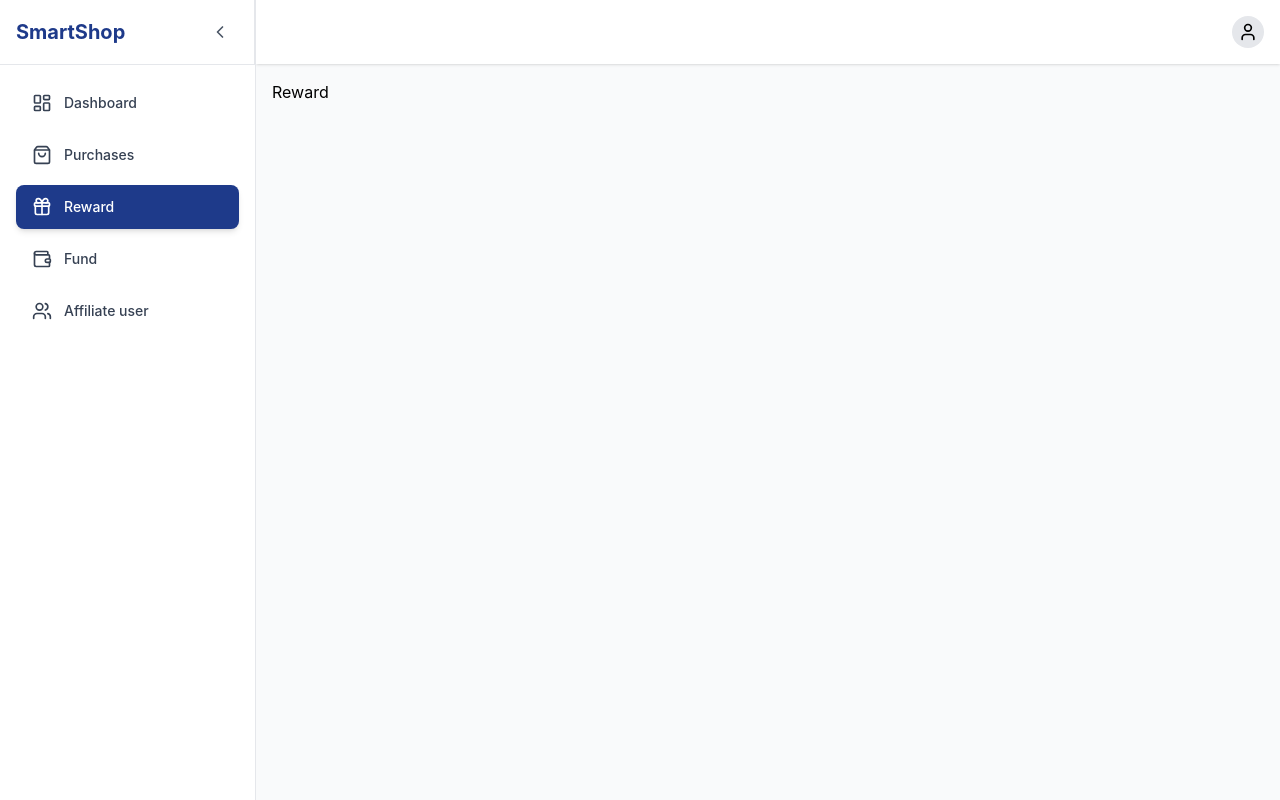
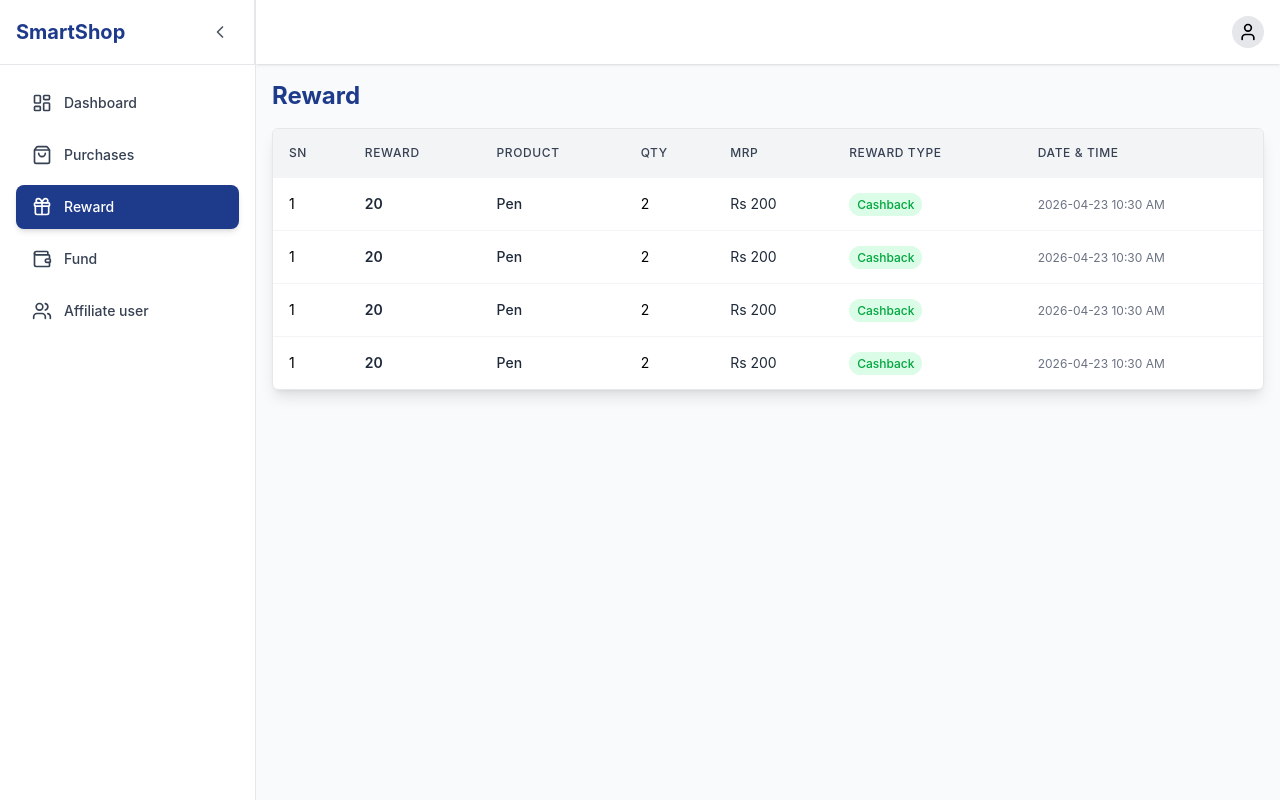
Before and after one commit to yuvraj-sapkota/smartshop, a React app in the folder frontend/: page /user/reward in a window 1280 px wide. Built offline with nearby package versions, Linux system fonts and the light colour scheme; the HTML template or start-up script is replaced by a standard one.

Commit message:
worked on dashboard purchases reward affiliate user

```diff
--- /dev/null
+++ b/frontend/src/components/DataTable.jsx
@@ -0,0 +1,60 @@
+import { MoveRight } from "lucide-react";
+import React from "react";
+
+const DataTable = ({ columns, data }) => {
+  return (
+    <>
+      <div>
+        {/* Scroll wrapper for mobile */}
+        <div className="overflow-x-auto rounded-md shadow-lg border border-gray-200 bg-white">
+          <table className="min-w-[700px] w-full text-sm">
+            {/* HEADER */}
+            <thead className="bg-gray-100 text-gray-700 uppercase text-xs tracking-wider">
+              <tr>
+                {columns.map((col) => (
+                  <th key={col.header} className="p-4 text-left font-medium">
+                    {col.header}
+                  </th>
+                ))}
+              </tr>
+            </thead>
+
+            {/* BODY */}
+            <tbody>
+              {data.length == 0 ? (
+                <tr>
+                  <td
+                    colSpan={columns.length}
+                    className="text-center p-6 text-gray-400"
+                  >
+                    No data available
+                  </td>
+                </tr>
+              ) : (
+                data.map((row) => (
+                  <tr
+                    key={row._id}
+                    className="border-t border-gray-100 hover:bg-gray-50 transition"
+                  >
+                    {columns.map((col) => (
+                      <td key={col.header} className="p-4">
+                        {col.cell ? col.cell(row) : row[col.accessorKey]}
+                      </td>
+                    ))}
+                  </tr>
+                ))
+              )}
+            </tbody>
+          </table>
+        </div>
+
+        {/* MOBILE TIP */}
+        <p className="text-xs text-gray-400 mt-2 md:hidden flex items-center   gap-2">
+          <MoveRight size={14} /> Swipe left/right to view full table
+        </p>
+      </div>
+    </>
+  );
+};
+
+export default DataTable;
--- /dev/null
+++ b/frontend/src/components/StatCard.jsx
@@ -0,0 +1,26 @@
+const StatCard = ({ item }) => {
+  const Icon = item.icon;
+
+  return (
+    <div className="bg-white rounded-2xl shadow-sm p-4 sm:p-5 border border-gray-100 hover:shadow-md transition relative">
+      {/* Icon */}
+      <div
+        className={`absolute top-3 right-3 sm:top-4 sm:right-4 ${item.bg} p-2 rounded-lg`}
+      >
+        <Icon className={`w-4 h-4 sm:w-5 sm:h-5 ${item.text}`} />
+      </div>
+
+      {/* Content */}
+      <div className="flex flex-col gap-4 pr-10">
+        <p className="text-gray-500 text-xs sm:text-sm truncate">
+          {item.label}
+        </p>
+        <h2 className="text-lg sm:text-2xl font-semibold text-gray-800">
+          {item.value}
+        </h2>
+      </div>
+    </div>
+  );
+};
+
+export default StatCard;
--- a/frontend/src/features/userPage/affiliatedUser/AffiliatedUser.jsx
+++ b/frontend/src/features/userPage/affiliatedUser/AffiliatedUser.jsx
@@ -1,9 +1,63 @@
-import React from 'react'
+import React from "react";
+import DataTable from "../../../components/DataTable";
 
 const AffiliatedUser = () => {
+  const data = [
+    {
+      sn: 1,
+      storeName: "ABC Store",
+      totalSales: 5000,
+      datetime: "2026-04-23 10:30 AM",
+    },
+    {
+      sn: 2,
+      storeName: "XYZ Shop",
+      totalSales: 12000,
+      datetime: "2026-04-23 12:15 PM",
+    },
+  ];
+
+  const columns = [
+    {
+      header: "SN",
+      accessorKey: "sn",
+    },
+
+    {
+      header: "Store Name",
+      accessorKey: "storeName",
+      cell: (row) => (
+        <span className="font-medium text-gray-800">{row.storeName}</span>
+      ),
+    },
+
+    {
+      header: "Total Sales or Purchased",
+      accessorKey: "totalSales",
+      cell: (row) => (
+        <span className="text-gray-800 font-semibold">Rs {row.totalSales}</span>
+      ),
+    },
+
+    {
+      header: "Date & Time",
+      accessorKey: "datetime",
+      cell: (row) => (
+        <span className="text-gray-500 text-xs whitespace-nowrap">
+          {row.datetime}
+        </span>
+      ),
+    },
+  ];
+
   return (
-    <div>AffiliatedUser</div>
-  )
-}
+    <>
+      <h1 className="font-bold text-xl md:text-2xl text-primary mb-4">
+        Affiliated User
+      </h1>
+      <DataTable columns={columns} data={data} />
+    </>
+  );
+};
 
-export default AffiliatedUser
+export default AffiliatedUser;
--- a/frontend/src/features/userPage/dashboard/Dashboard.jsx
+++ b/frontend/src/features/userPage/dashboard/Dashboard.jsx
@@ -1,9 +1,80 @@
-import React from 'react'
+import StatCard from "../../../components/statCard";
+import {
+  Wallet,
+  Clock,
+  TrendingUp,
+  ShoppingCart,
+  Gift,
+  Users,
+} from "lucide-react";
 
 const Dashboard = () => {
+  const stats = [
+    {
+      _id: 1,
+      label: "Available Balance",
+      value: 100,
+      icon: Wallet,
+      bg: "bg-emerald-100",
+      text: "text-emerald-600",
+    },
+    {
+      _id: 2,
+      label: "Pending Withdraw",
+      value: 200,
+      icon: Clock,
+      bg: "bg-yellow-100",
+      text: "text-yellow-600",
+    },
+    {
+      _id: 3,
+      label: "Total Earned",
+      value: 300,
+      icon: TrendingUp,
+      bg: "bg-blue-100",
+      text: "text-blue-600",
+    },
+    {
+      _id: 4,
+      label: "Total Purchase",
+      value: 3000,
+      icon: ShoppingCart,
+      bg: "bg-purple-100",
+      text: "text-purple-600",
+    },
+    {
+      _id: 5,
+      label: "Total Cashback",
+      value: 200,
+      icon: Gift,
+      bg: "bg-pink-100",
+      text: "text-pink-600",
+    },
+    {
+      _id: 6,
+      label: "Affiliate Rewards",
+      value: 100,
+      icon: Gift,
+      bg: "bg-indigo-100",
+      text: "text-indigo-600",
+    },
+    {
+      _id: 7,
+      label: "Affiliate Users",
+      value: 10,
+      icon: Users,
+      bg: "bg-orange-100",
+      text: "text-orange-600",
+    },
+  ];
+
   return (
-    <div>Dashboard</div>
-  )
-}
+    <div className="grid grid-cols-2 sm:grid-cols-3  lg:grid-cols-4 gap-4">
+      {stats.map((item, index) => (
+        <StatCard key={item._id} item={item} />
+      ))}
+    </div>
+  );
+};
 
-export default Dashboard
+export default Dashboard;
--- a/frontend/src/features/userPage/purchases/Purchases.jsx
+++ b/frontend/src/features/userPage/purchases/Purchases.jsx
@@ -1,9 +1,74 @@
-import React from 'react'
+import { MoveRight } from "lucide-react";
+import DataTable from "../../../components/DataTable";
 
-const Purchases = () => {
+export default function TransactionTable() {
+  const data = [
+    {
+      _id:101,
+      sn: 1,
+      product: "Product A",
+      quantity: 2,
+      totalMrp: 500,
+      cashback: 50,
+      seller: "ABC Store",
+      datetime: "2026-04-23 10:30 AM",
+    },
+    {
+      _id:102,
+      sn: 2,
+      product: "Product B",
+      quantity: 1,
+      totalMrp: 1000,
+      cashback: 100,
+      seller: "XYZ Shop",
+      datetime: "2026-04-23 12:15 PM",
+    },
+  ];
+
+  const columns = [
+    { header: "SN", accessorKey: "sn" },
+
+    {
+      header: "Product",
+      accessorKey: "product",
+      cell: (row) => (
+        <div className="font-medium text-gray-800">{row.product}</div>
+      ),
+    },
+
+    { header: "Qty", accessorKey: "quantity" },
+
+    {
+      header: "MRP",
+      accessorKey: "totalMrp",
+      cell: (row) => <span>Rs {row.totalMrp}</span>,
+    },
+
+    {
+      header: "Cashback",
+      accessorKey: "cashback",
+      cell: (row) => (
+        <span className="text-green-600 font-semibold">+Rs {row.cashback}</span>
+      ),
+    },
+
+    { header: "Seller", accessorKey: "seller" },
+
+    {
+      header: "Date & Time",
+      accessorKey: "datetime",
+      cell: (row) => (
+        <span className="text-gray-500 text-xs whitespace-nowrap">
+          {row.datetime}
+        </span>
+      ),
+    },
+  ];
+
   return (
-    <div>Purchases</div>
-  )
+    <>
+    <h1 className="font-bold text-xl md:text-2xl text-primary mb-4">Purchase</h1>
+      <DataTable columns={columns} data={data} />
+    </>
+  );
 }
-
-export default Purchases
--- a/frontend/src/features/userPage/reward/Reward.jsx
+++ b/frontend/src/features/userPage/reward/Reward.jsx
@@ -1,9 +1,107 @@
-import React from 'react'
+import React from "react";
+import DataTable from "../../../components/DataTable";
 
 const Reward = () => {
+  const columns = [
+    { header: "SN", accessorKey: "sn" },
+
+    {
+      header: "Reward",
+      accessorKey: "reward",
+      cell: (row) => (
+        <span className="text-gray-800 font-semibold">{row.reward}</span>
+      ),
+    },
+
+    {
+      header: "Product",
+      accessorKey: "product",
+      cell: (row) => (
+        <span className="font-medium text-gray-800">{row.product}</span>
+      ),
+    },
+
+    { header: "Qty", accessorKey: "quantity" },
+
+    {
+      header: "MRP",
+      accessorKey: "mrp",
+      cell: (row) => <span className="text-gray-800">Rs {row.mrp}</span>,
+    },
+
+    {
+      header: "Reward Type",
+      accessorKey: "rewardType",
+      cell: (row) => (
+        <span
+          className={`px-2 py-1 rounded-full text-xs font-medium ${
+            row.rewardType === "Cashback"
+              ? "bg-green-100 text-green-600"
+              : "bg-yellow-100 text-yellow-600"
+          }`}
+        >
+          {row.rewardType}
+        </span>
+      ),
+    },
+
+    {
+      header: "Date & Time",
+      accessorKey: "datetime",
+      cell: (row) => (
+        <span className="text-gray-500 text-xs whitespace-nowrap">
+          {row.datetime}
+        </span>
+      ),
+    },
+  ];
+
+  const data = [
+    {
+      sn: 1,
+      reward: 20,
+      product: "Pen",
+      quantity: 2,
+      mrp: 200,
+      rewardType: "Cashback",
+      datetime: "2026-04-23 10:30 AM",
+    },
+    {
+      sn: 1,
+      reward: 20,
+      product: "Pen",
+      quantity: 2,
+      mrp: 200,
+      rewardType: "Cashback",
+      datetime: "2026-04-23 10:30 AM",
+    },
+    {
+      sn: 1,
+      reward: 20,
+      product: "Pen",
+      quantity: 2,
+      mrp: 200,
+      rewardType: "Cashback",
+      datetime: "2026-04-23 10:30 AM",
+    },
+    {
+      sn: 1,
+      reward: 20,
+      product: "Pen",
+      quantity: 2,
+      mrp: 200,
+      rewardType: "Cashback",
+      datetime: "2026-04-23 10:30 AM",
+    },
+  ];
   return (
-    <div>Reward</div>
-  )
-}
+    <>
+      <h1 className="font-bold text-xl md:text-2xl text-primary mb-4">
+        Reward
+      </h1>
+      <DataTable columns={columns} data={data} />
+    </>
+  );
+};
 
-export default Reward
+export default Reward;
```
